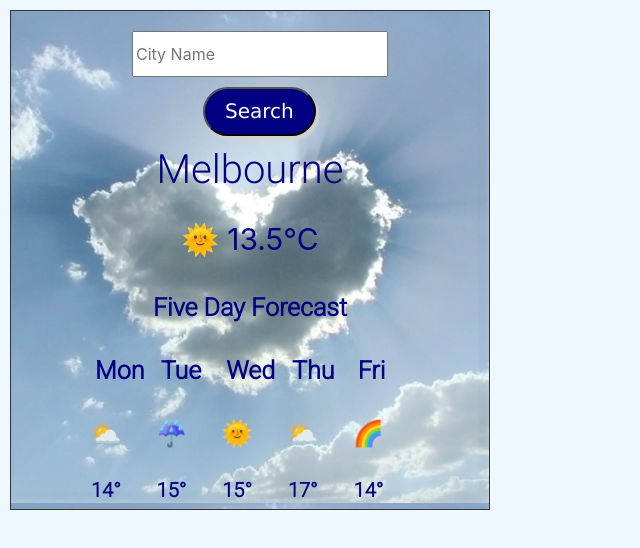
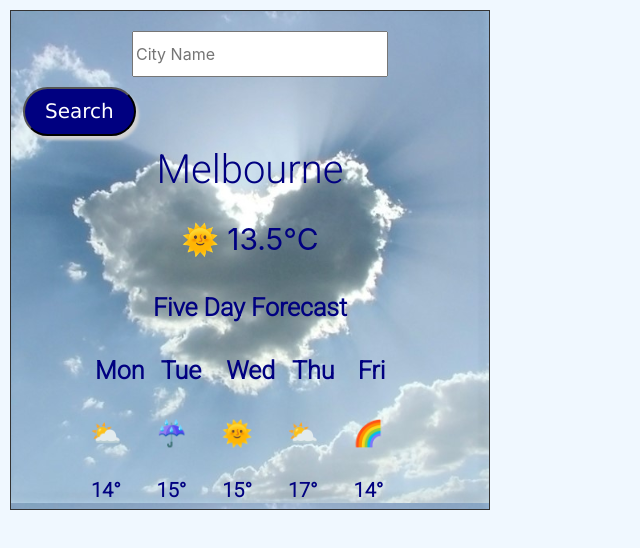
Before and after one commit to Josie-101/weather-react, a React (Create React App) app: page / in a window 1280 px wide. Shown: the top 548 px of the page, without its empty margins (0-640 px from the left). Built offline with nearby package versions, Linux system fonts and the light colour scheme.

Commit message:
Updated Index

```diff
--- a/src/index.css
+++ b/src/index.css
@@ -65,7 +65,7 @@ button {
   box-shadow: 3px 4px 3px lightgrey;
   display: block;
   margin-top: 10px;
- margin-left: 180px;
+ margin-left: 1_0px;
 }
 
 
```
